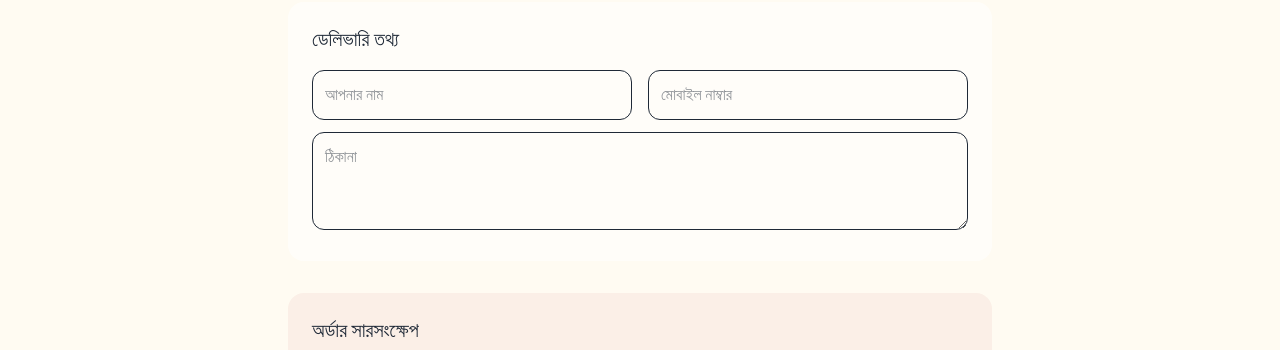
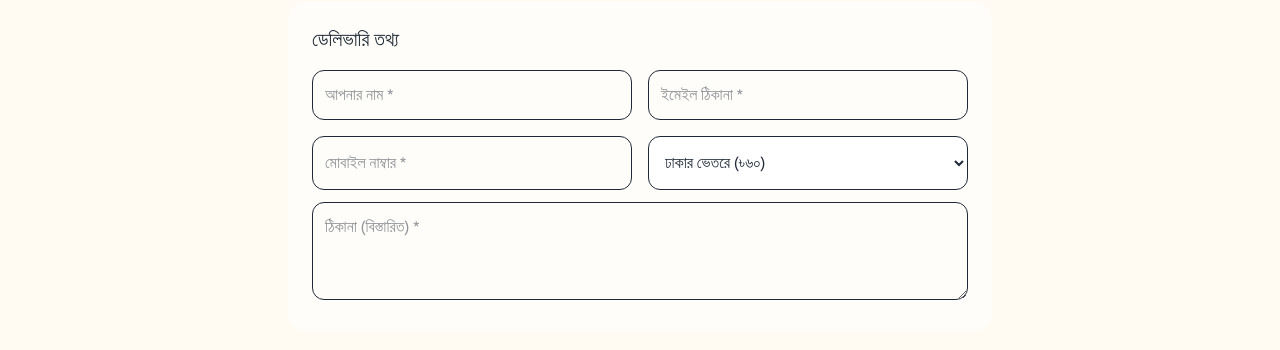
Before and after one commit to Dipta-b/puja-ponno-frontend, a React (Vite) app: page /checkout in a window 1280 px wide. Shown: the part 166-516 px from the top of the page. Built offline with nearby package versions, Linux system fonts and the light colour scheme; no server answers; a web font is replaced by a local one.

Commit message:
Add email input and customer details in Checkout page

```diff
--- a/src/pages/Checkout.jsx
+++ b/src/pages/Checkout.jsx
@@ -1,20 +1,28 @@
-import React, { useState } from 'react';
+import React, { useState, useContext, useEffect } from 'react';
 import { motion } from 'framer-motion';
 import { CreditCard, Truck, Wallet, CheckCircle } from 'lucide-react';
 import { useCart } from '../context/CartContext';
+import { AuthContext } from '../context/AuthContext';
 import { API_BASE_URL } from '../config/api';
 
 export default function Checkout() {
 
   const { cartItems, clearCart } = useCart();
+  const { user } = useContext(AuthContext) || {};
 
   const [deliveryArea, setDeliveryArea] = useState('inside');
   const [paymentMethod, setPaymentMethod] = useState('bkash');
 
   // 🧾 USER INPUT STATES (IMPORTANT)
-  const [name, setName] = useState("");
+  const [name, setName] = useState(user?.name || "");
+  const [email, setEmail] = useState(user?.email || "");
   const [phone, setPhone] = useState("");
   const [address, setAddress] = useState("");
+
+  useEffect(() => {
+    if (user?.name && !name) setName(user.name);
+    if (user?.email && !email) setEmail(user.email);
+  }, [user]);
 
   const deliveryCharge = deliveryArea === 'inside' ? 60 : 120;
 
@@ -35,8 +43,8 @@ export default function Checkout() {
         return alert("Cart is empty");
       }
 
-      if (!name || !phone || !address) {
-        return alert("Please fill all fields");
+      if (!name || !phone || !address || !email) {
+        return alert("Please fill all fields (Name, Email, Phone, Address)");
       }
 
       const res = await fetch(`${API_BASE_URL}/payment/create-payment`, {
@@ -47,6 +55,8 @@ export default function Checkout() {
         },
         body: JSON.stringify({
           items: cartItems,
+          name,
+          email,
           phone,
           address,
           deliveryArea
@@ -59,7 +69,7 @@ export default function Checkout() {
         // 🔥 redirect to SSLCommerz
         window.location.href = data.gatewayUrl;
       } else {
-        alert("Payment init failed");
+        alert(data.error || "Payment init failed");
       }
 
     } catch (err) {
@@ -88,22 +98,40 @@ export default function Checkout() {
               <input
                 value={name}
                 onChange={(e) => setName(e.target.value)}
-                placeholder="আপনার নাম"
+                placeholder="আপনার নাম *"
+                className="p-3 border rounded-xl"
+              />
+
+              <input
+                type="email"
+                value={email}
+                onChange={(e) => setEmail(e.target.value)}
+                placeholder="ইমেইল ঠিকানা *"
                 className="p-3 border rounded-xl"
               />
 
               <input
                 value={phone}
                 onChange={(e) => setPhone(e.target.value)}
-                placeholder="মোবাইল নাম্বার"
+                placeholder="মোবাইল নাম্বার *"
                 className="p-3 border rounded-xl"
               />
+
+              <select
+                value={deliveryArea}
+                onChange={(e) => setDeliveryArea(e.target.value)}
+                className="p-3 border rounded-xl bg-white"
+              >
+                <option value="inside">ঢাকার ভেতরে (৳৬০)</option>
+                <option value="outside">ঢাকার বাইরে (৳১২০)</option>
+              </select>
+
             </div>
 
             <textarea
               value={address}
               onChange={(e) => setAddress(e.target.value)}
-              placeholder="ঠিকানা"
+              placeholder="ঠিকানা (বিস্তারিত) *"
               className="w-full mt-3 p-3 border rounded-xl"
               rows={3}
             />
```
